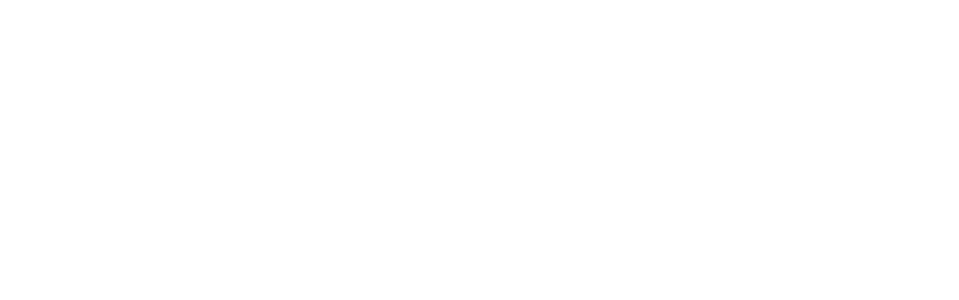
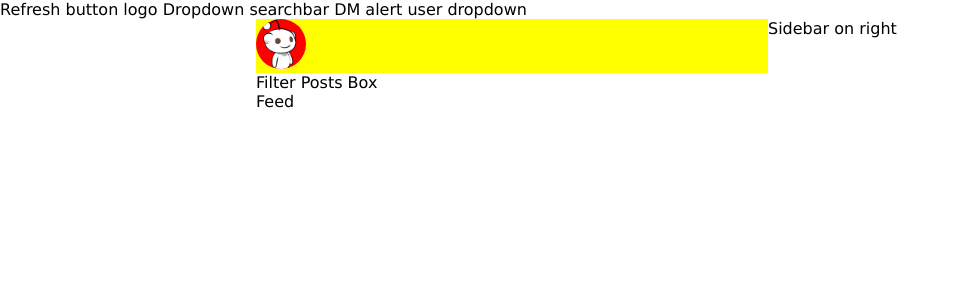
Before and after one commit to doctype-Melvin/reddit-clone, a React (Vite) app: page / in a window 1280 px wide. Shown: the top 300 px of the page, without its empty margins (0-959 px from the left). Built offline with nearby package versions, Linux system fonts and the light colour scheme.

Commit message:
first iteration of app layout

```diff
--- a/src/App.css
+++ b/src/App.css
@@ -1,3 +1,57 @@
 *, *::before, *::after {
   box-sizing: border-box;
 }
+
+html, body, #root {
+  min-height: 100vh;
+  font-family: Verdana, Geneva, Tahoma, sans-serif;
+  padding: 0;
+  margin: 0;
+}
+
+/* Main Start */
+
+.mainCt {
+  display: grid;
+  grid-template-areas:
+  ". create sidebar ."
+  ". filter sidebar ."
+  ". feed sidebar .";
+  grid-template-columns: .5fr 1fr .5fr .5fr;
+  grid-template-rows: repeat(auto-fit, 1fr);
+}
+
+.createPost {
+  grid-area: create;
+}
+
+.filterPosts {
+  grid-area: filter;
+}
+
+.feed {
+  grid-area: feed;
+}
+
+.sidebar {
+  grid-area: sidebar;
+}
+
+/* Main End */
+
+/* Header Start */
+/* Header End */
+
+/* Post Box Start */
+.postBox {
+  background-color:yellow;
+}
+
+.userAv {
+  border-radius: 25px;
+  max-width: 50px;
+  background-color: red;
+}
+
+
+/* Post Box End */
--- a/src/App.jsx
+++ b/src/App.jsx
@@ -1,11 +1,14 @@
 import { useState } from 'react'
 import './App.css'
+import Header from './components/Header'
+import Main from './components/Main'
 
 function App() {
 
   return (
     <div className="App">
-
+     <Header />
+     <Main />
     </div>
   )
 }
--- /dev/null
+++ b/src/components/Header.jsx
@@ -0,0 +1,9 @@
+import React from "react";
+
+export default function Header() {
+    return (
+        <div className="headerCt">
+            Refresh button logo Dropdown searchbar DM alert user dropdown
+        </div>
+    )
+}
--- /dev/null
+++ b/src/components/Main.jsx
@@ -0,0 +1,15 @@
+import React from "react";
+import PostBox from "./PostBox";
+
+export default function Main() {
+    return (
+        <div className="mainCt">
+            <div className="createPost">
+                <PostBox />
+            </div>
+            <div className="filterPosts">Filter Posts Box</div>
+            <div className="feed">Feed</div>
+            <div className="sidebar">Sidebar on right</div>
+        </div>
+    )
+}
--- /dev/null
+++ b/src/components/PostBox.jsx
@@ -0,0 +1,9 @@
+import React from "react";
+
+export default function PostBox() {
+    return (
+        <div className="postBox">
+            <img src="reditman.png" className="userAv" />
+        </div>
+    )
+}
```
Also changed, not shown: public/reditman.png (added).
